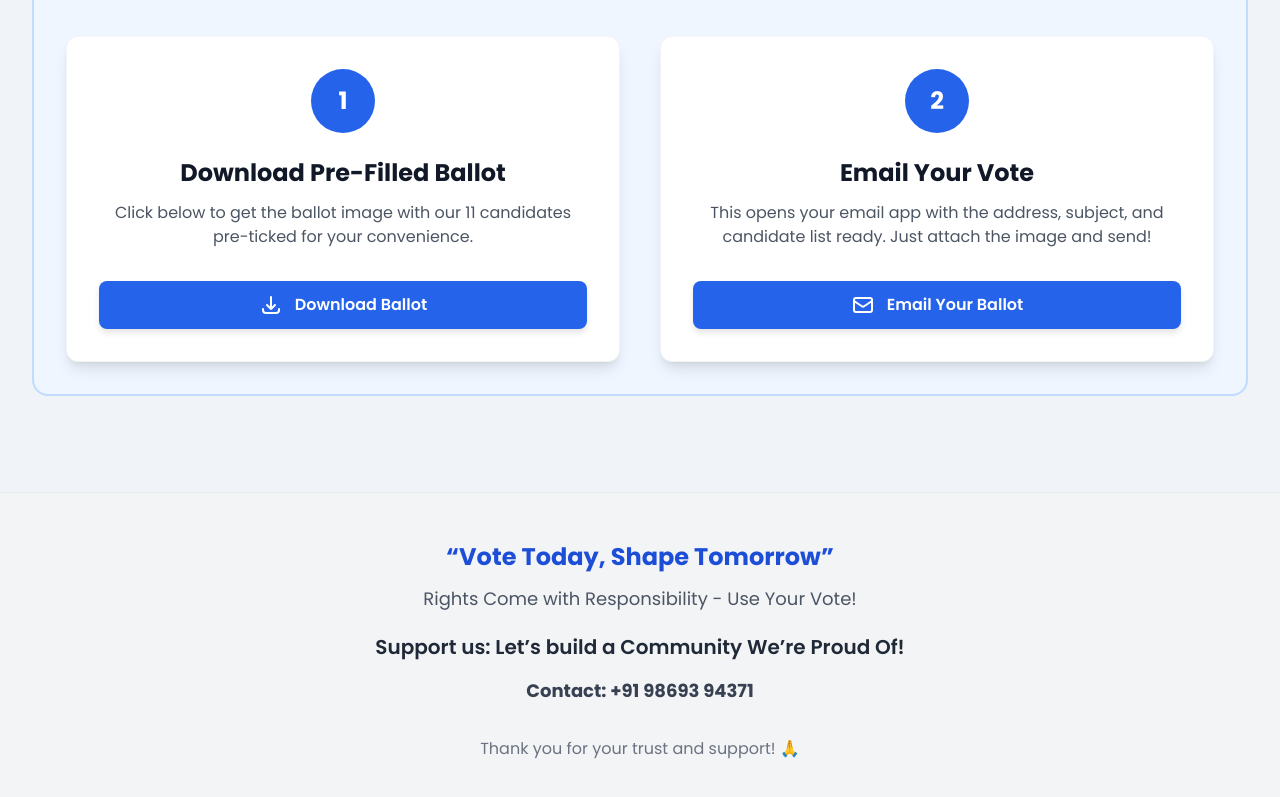
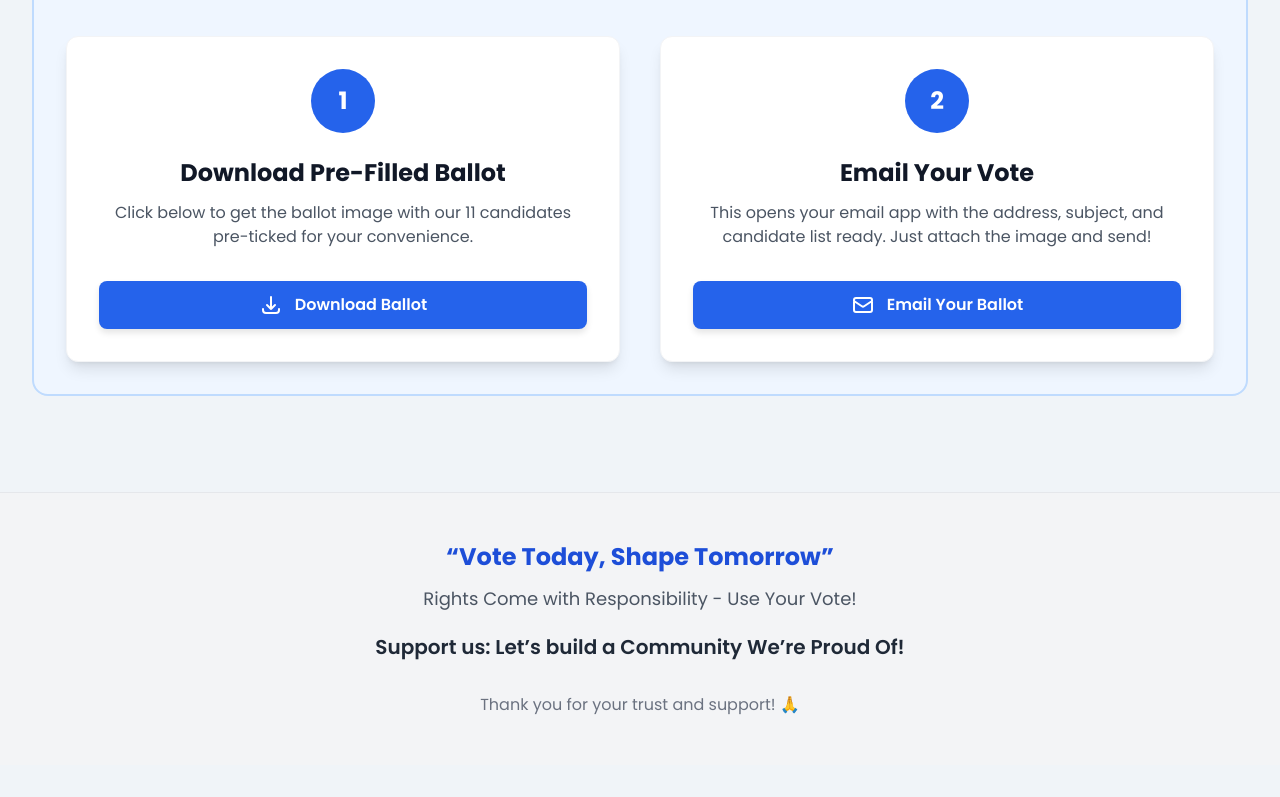
Before and after one commit to vote-eleven-new-candidates-for-jvt/our-vision-and-agenda-for-jvt-rwa, a plain HTML site: page index.html in a window 1280 px wide. Shown: the part 2774-3571 px from the top of the page. After the commit the page ends 3539 px from the top, so only its background shows below. Drawn offline with nearby package versions, Linux system fonts and the light colour scheme.

Commit message:
Update index.html

```diff
--- a/index.html
+++ b/index.html
@@ -177,7 +177,6 @@
             <h3 class="text-2xl font-bold text-blue-700">“Vote Today, Shape Tomorrow”</h3>
             <p class="text-gray-600 mt-3 text-lg">Rights Come with Responsibility - Use Your Vote!</p>
             <p class="text-gray-800 font-semibold mt-5 text-xl">Support us: Let’s build a Community We’re Proud Of!</p>
-            <p class="mt-4 text-gray-700 font-bold text-lg">Contact: +91 98693 94371</p>
             <p class="text-md text-gray-500 mt-8">Thank you for your trust and support! 🙏</p>
         </div>
     </footer>
```
